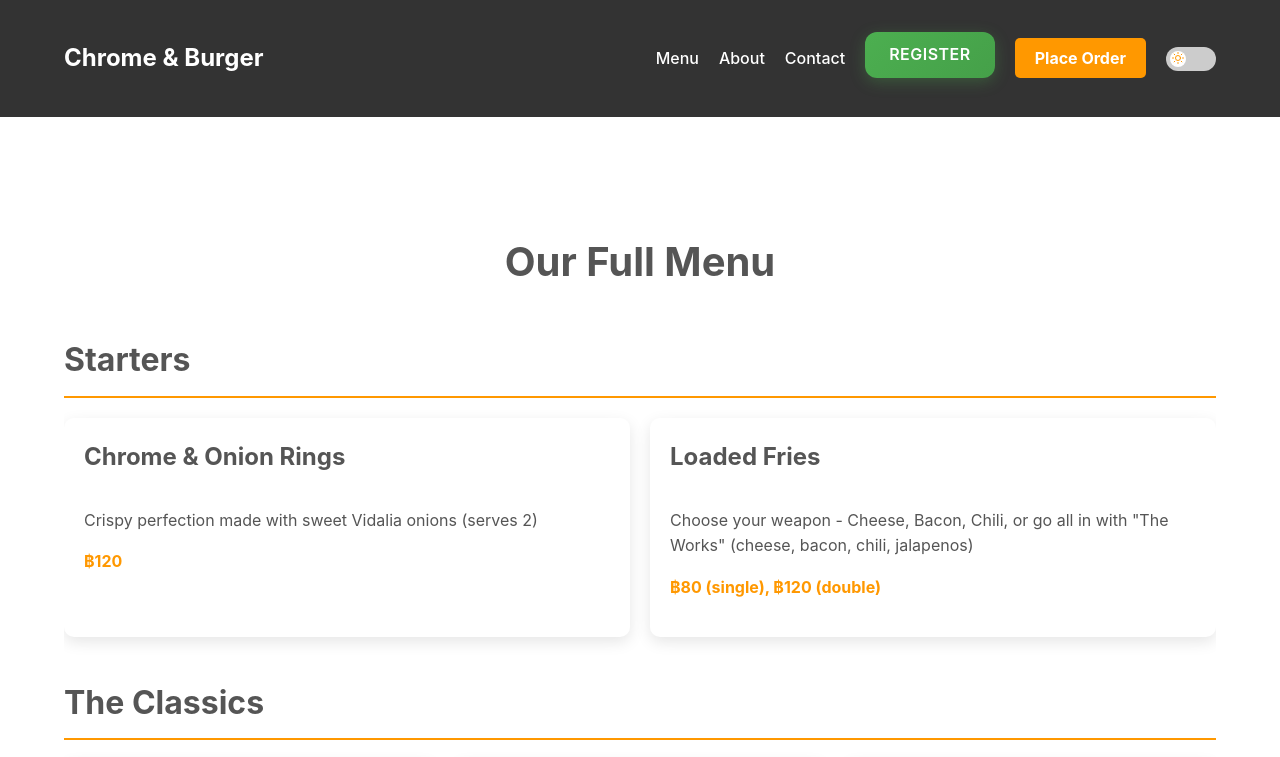
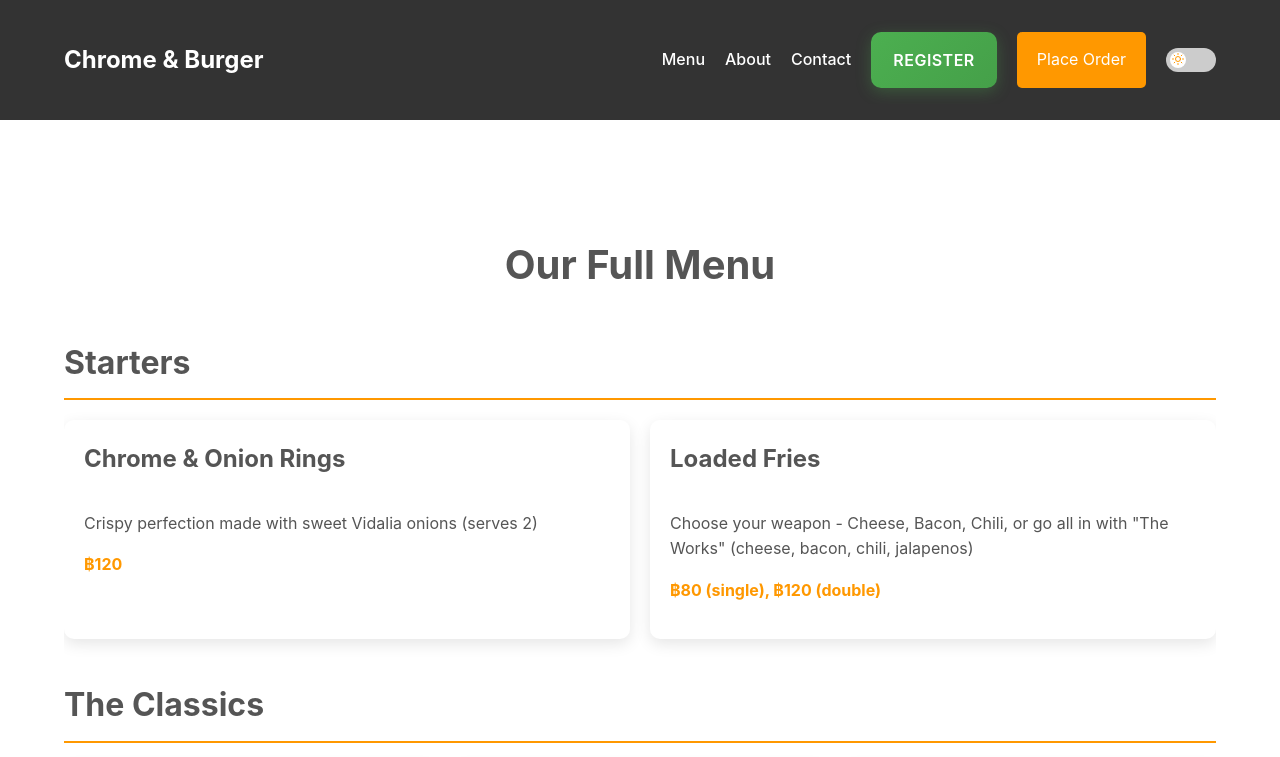
Before and after one commit to Crysourceit/chrome-burger, a plain HTML site: page order.html in a window 1280 px wide. Shown: the top 757 px of the page. Drawn offline with Linux system fonts and the light colour scheme.

Commit message:
feat: Optimize register button sizing with CSS variables system
- Implement systematic button sizing with CSS variables for consistency
- Reduce register button padding from 24px to 22px for better proportions
- Decrease min-height from 40px to 36px for improved visual balance
- Refine border-radius from 12px to 10px for more subtle appearance
- Add mobile responsive optimizations (12px 28px → 11px 26px)
- Apply consistent sizing system across all 4 HTML files
- Add CSS variables for maintainable button sizing relationships
- Ensure register button is ~15-20% larger than Order Now button
- Add missing mobile button adjustments in register.html
- Preserve all modern gradient design and animations

The register button now has intentional proportions and maintains visual
hierarchy while achieving better sizing balance across all pages.

Closes #21

```diff
--- a/order.html
+++ b/order.html
@@ -13,6 +13,16 @@
             --surface-color: #fff;
             --border-color: #ddd;
             --header-text-color: #fff;
+
+            /* Button Sizing Variables */
+            --btn-padding-small: 10px 20px;    /* Order Now button */
+            --btn-padding-large: 10px 22px;    /* Register button */
+            --btn-min-height: 36px;            /* Consistent minimum height */
+            --btn-border-radius-small: 5px;      /* Order Now */
+            --btn-border-radius-large: 10px;     /* Register */
+            --btn-font-weight-normal: 400;       /* Order Now */
+            --btn-font-weight-semibold: 600;      /* Register */
+
             /* Register Button Variables */
             --register-gradient-start: #4CAF50;
             --register-gradient-end: #45a049;
@@ -83,27 +93,37 @@
         .order-now-btn {
             background: var(--primary-color);
             color: #fff;
-            padding: 10px 20px;
-            border-radius: 5px;
+            padding: var(--btn-padding-small);
+            border-radius: var(--btn-border-radius-small);
             text-decoration: none;
-            font-weight: bold;
+            font-weight: var(--btn-font-weight-normal);
+            min-height: var(--btn-min-height);
+            display: inline-flex;
+            align-items: center;
+            justify-content: center;
         }
 
         /* Register Button - Modern Design */
         .register-btn {
             background: linear-gradient(135deg, var(--register-gradient-start) 0%, var(--register-gradient-end) 100%);
             color: #fff;
-            padding: 10px 24px;
-            border-radius: 12px;
+            padding: var(--btn-padding-large);
+            border-radius: var(--btn-border-radius-large);
             text-decoration: none;
-            font-weight: 600;
+            font-weight: var(--btn-font-weight-semibold);
             transition: all 0.3s cubic-bezier(0.4, 0, 0.2, 1);
             box-shadow: var(--register-button-shadow);
             text-transform: uppercase;
             letter-spacing: 0.5px;
             position: relative;
             overflow: hidden;
-            display: inline-block;
+            display: inline-flex;
+            align-items: center;
+            justify-content: center;
+            align-self: center;
+            vertical-align: middle;
+            line-height: 1;
+            min-height: var(--btn-min-height);
         }
 
         .register-btn:hover {
@@ -389,8 +409,15 @@
             /* Mobile adjustments for register button */
             .register-btn {
                 display: inline-block;
-                padding: 12px 28px;
+                padding: 11px 26px;
                 font-size: 0.9rem;
+                min-height: auto;
+            }
+
+            /* Mobile adjustments for order now button */
+            .order-now-btn {
+                padding: 11px 24px;
+                min-height: auto;
             }
         }
             .order-container {
```
Also changed, not shown: index.html (+35 -8 lines), place-order.html (+35 -8 lines), register.html (+41 -7 lines).
